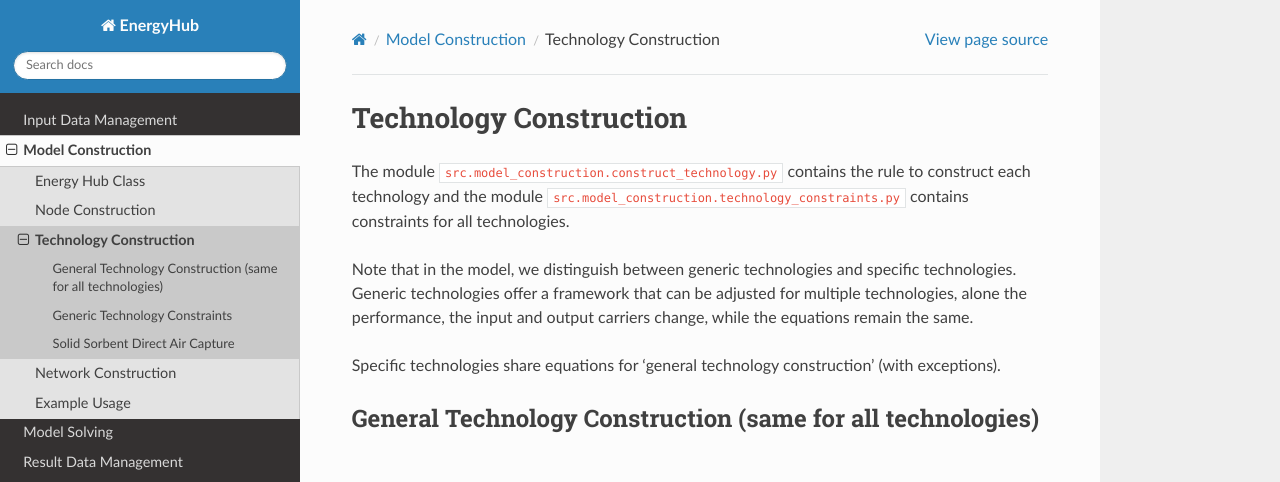
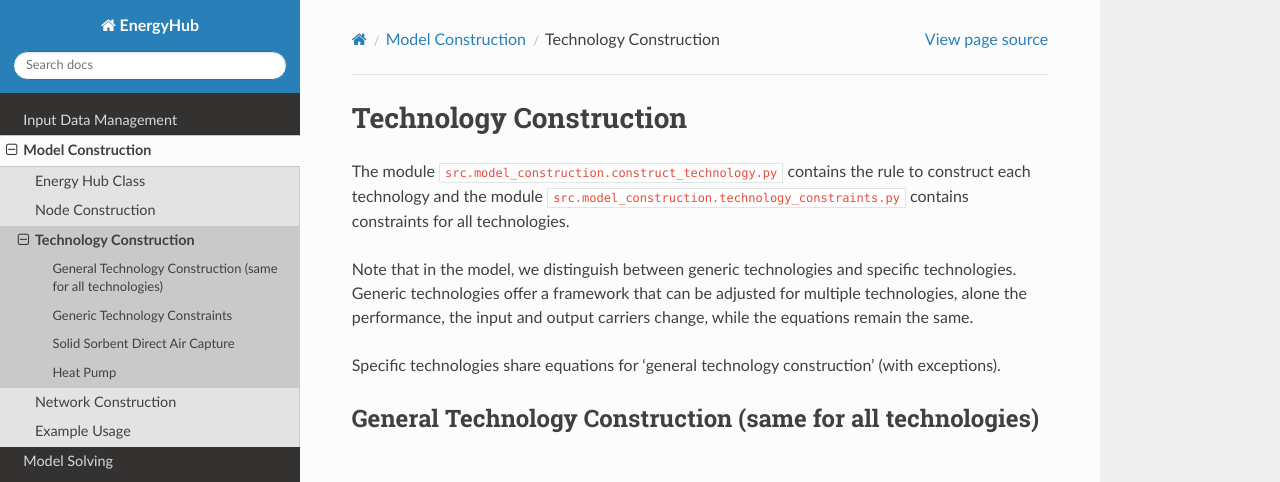
Before and after one commit to UU-ER/AdOpT-NET0, a Sphinx documentation site: the page built from docs/source/model_construction/technology_construction.rst, in a window 1280 px wide and 1319 px high. Shown: the top 482 px of the window. Built offline with Sphinx 7.4.7 and the Read the Docs theme 2.0.0, drawn with Linux system fonts in a browser that asks for light colours; pages that are not in the unit, such as notebooks, are missing from menus.

Commit message:
Heat Pump - added docu

```diff
--- a/docs/source/model_construction/technology_construction.rst
+++ b/docs/source/model_construction/technology_construction.rst
@@ -27,3 +27,8 @@
 ----------------------------------------------
 .. automodule:: src.model_construction.technology_constraints.dac_adsorption
     :members:
+
+Heat Pump
+----------------------------------------------
+.. automodule:: src.model_construction.technology_constraints.hp
+    :members:
```
